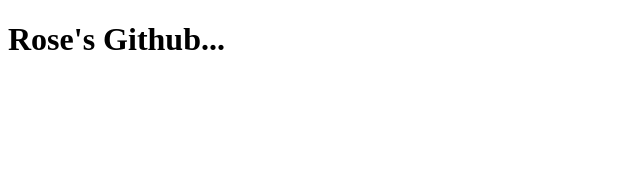
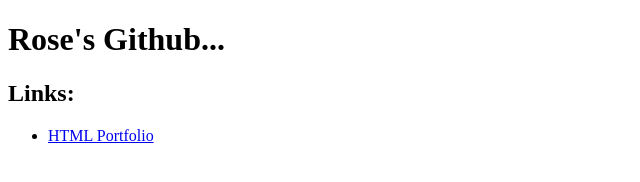
Before and after one commit to synfulrose/synfulrose.github.io, a plain HTML site: page index.html in a window 1280 px wide. Shown: the whole page, without its empty margins (0-640 px from the left). Drawn offline with Linux system fonts and the light colour scheme.

Commit message:
Update index.html

```diff
--- a/index.html
+++ b/index.html
@@ -11,6 +11,10 @@
     <h1>
         Rose's Github...
     </h1>
+    <h2>Links:</h2>
+    <ul>
+        <li><a href="/html-portfolio">HTML Portfolio</a></li>
+    </ul>
 
 </body>
 
```
